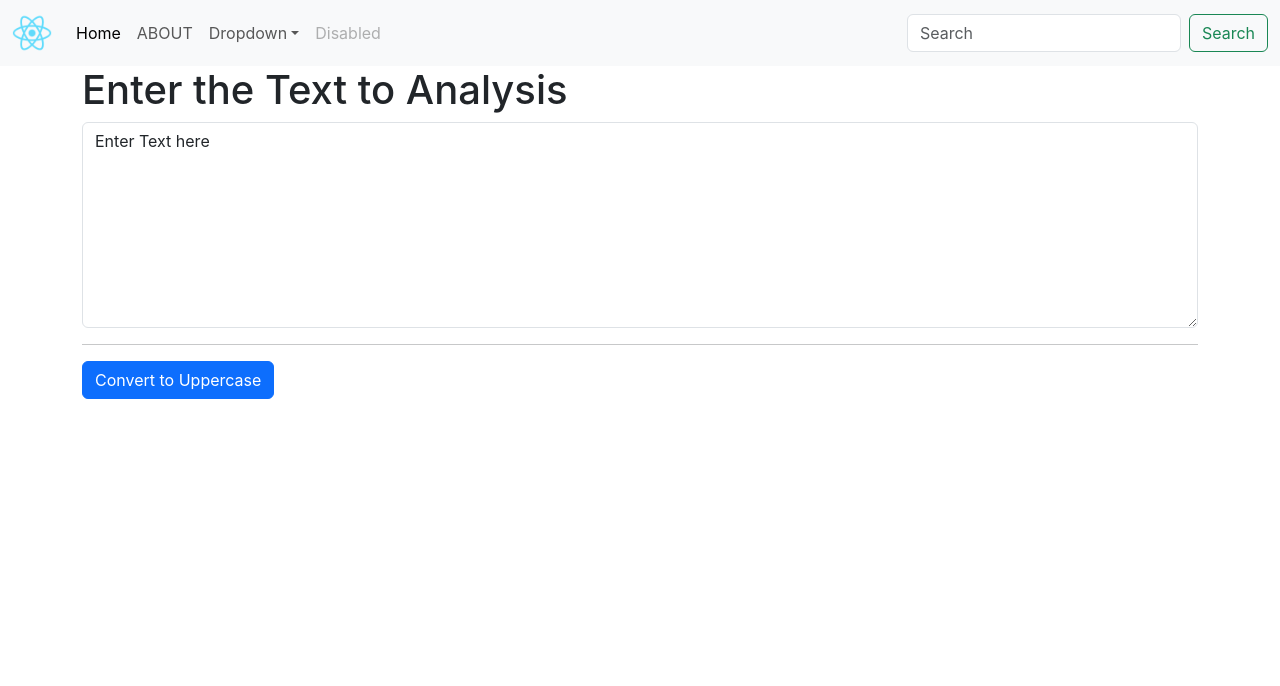
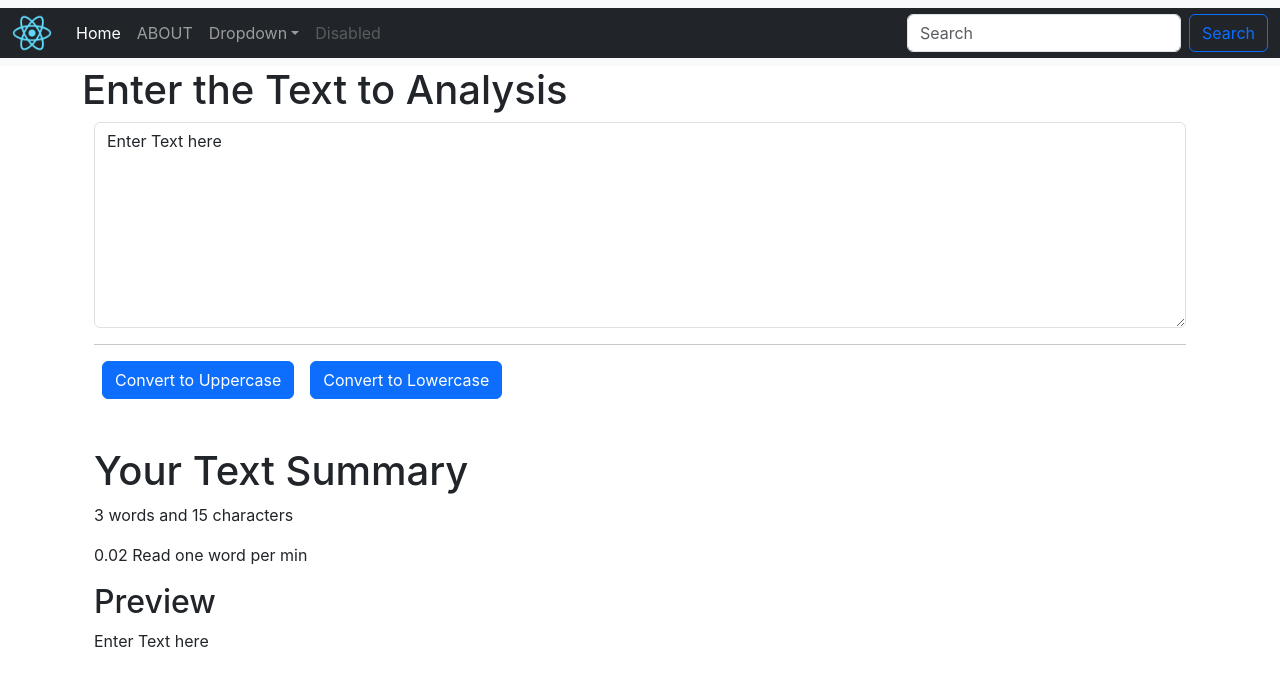
Before and after one commit to zain12333/TextUtils-React, a React (Create React App) app: page / in a window 1280 px wide. Shown: the top 686 px of the page. Built offline with nearby package versions, Linux system fonts and the light colour scheme.

Commit message:
functionality add like preview ,read one word per min etc

```diff
--- a/src/component/Navbar.js
+++ b/src/component/Navbar.js
@@ -3,8 +3,8 @@ import PropTypes from 'prop-types'
 
 export default function Navbar(props) {
   return (
-    <nav className="navbar navbar-expand-lg bg-body-tertiary">
-    <div className="container-fluid">
+    <nav className="navbar navbar-expand-lg bg-body-tertiary ">
+    <div className="container-fluid  navbar-dark bg-dark">
     <a className="navbar-brand" href="/">
     <img src="logo192.png" alt="" width="40" height="40" className="d-inline-block align-top" /></a>
 
@@ -38,7 +38,7 @@ export default function Navbar(props) {
         </ul>
         <form className="d-flex" role="search">
           <input className="form-control me-2" type="search" placeholder="Search" aria-label="Search"/>
-          <button className="btn btn-outline-success" type="submit">Search</button>
+          <button className="btn btn-outline-primary" type="submit">Search</button>
         </form>
       </div>
     </div>
--- a/src/component/TextForm.js
+++ b/src/component/TextForm.js
@@ -7,10 +7,14 @@ export default function TextForm(props) {
     setText(text.toUpperCase());  // ✅ Converts text to uppercase
   };
 
+  const handlelowercase = () => {
+    setText(text.toLowerCase());  // ✅ Converts text to uppercase
+  };
+
   return (
     <>
       <h1>{props.heading}</h1>
-      <div className="mb-5">
+      <div className="  container   mb-5">
         <textarea
           className="form-control"
           value={text}
@@ -19,9 +23,24 @@ export default function TextForm(props) {
           onChange={(e) => setText(e.target.value)}  // ✅ Handles input change   yes foe input in blank fill
         />
         <hr />
-        <button className="btn btn-primary" onClick={handleUppercase}>
+        <button className="btn btn-primary mx-2" onClick={handleUppercase}>
           Convert to Uppercase
         </button>
+        <button className="btn btn-primary  mx-2" onClick={handlelowercase}>
+          Convert to Lowercase
+        </button>
+      </div>
+      <div className="container   my-3">
+        <h1>Your Text Summary</h1>
+        <p>{text.trim().split(/\s+/).length} words and {text.length} characters</p>
+        {/* // so this count the text length and count the word ther */}
+
+       <p>{text.trim() ? (0.008 * text.trim().split(/\s+/).length).toFixed(2) : 0} Read one word per min</p>
+       {/* // this is used for show the speed of the user can read a text/word per minute */}
+       <h2>Preview</h2>
+       <p>{text}</p>
+
+
       </div>
     </>
   );
```
